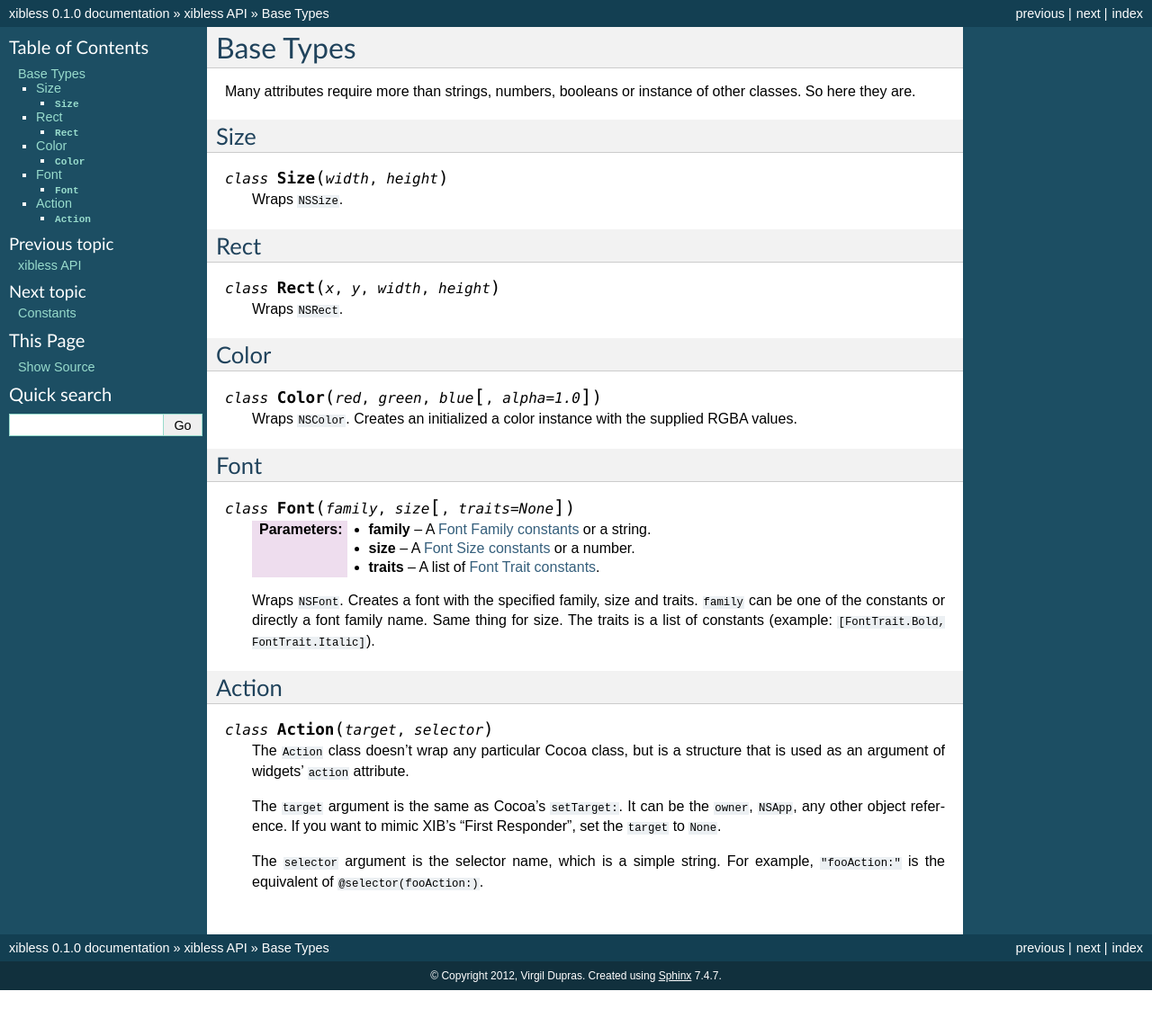
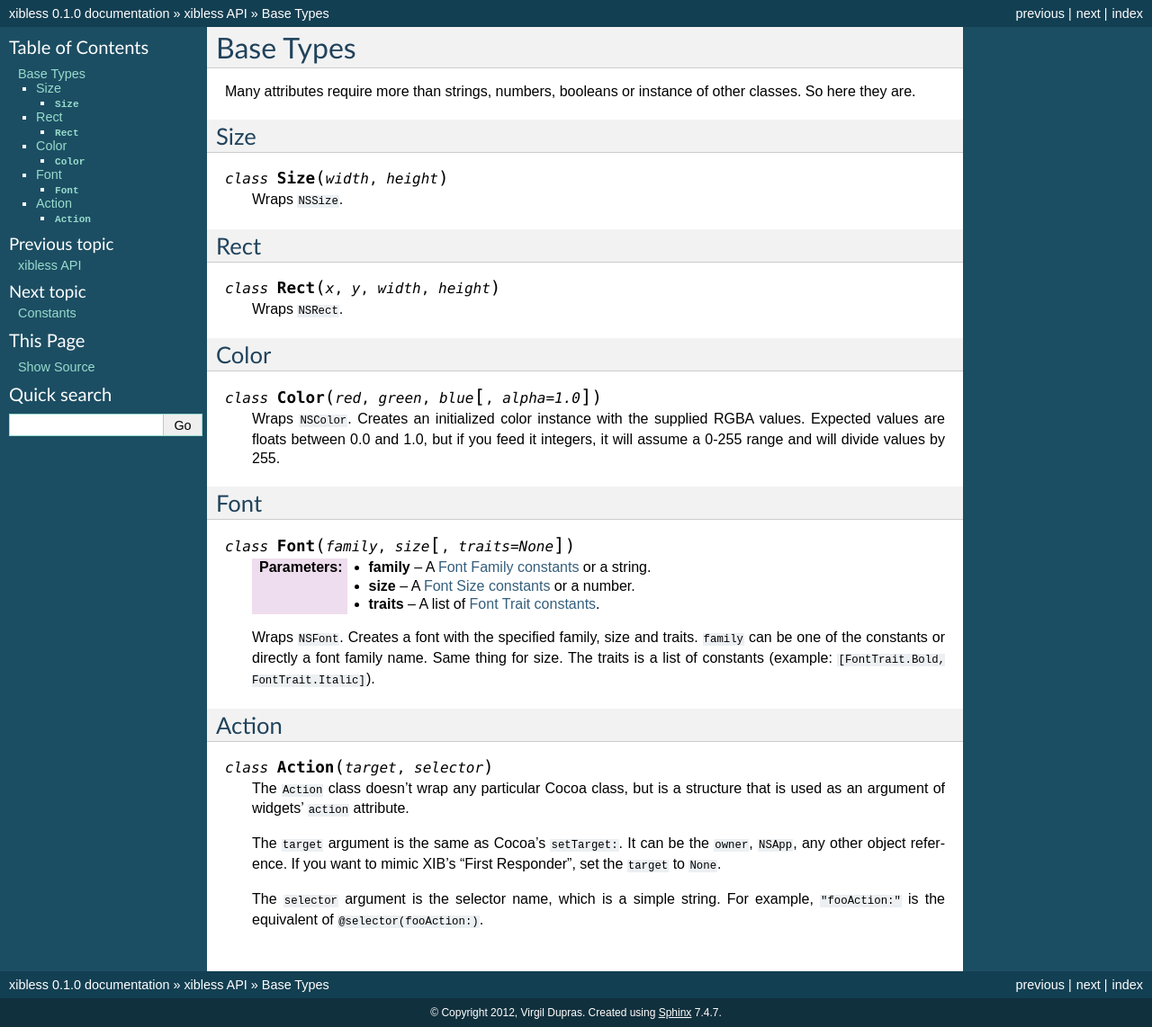
Before and after one commit to hsoft/xibless, a Sphinx documentation site: the page built from docs/api/types.rst, in a window 1280 px wide. Shown: the whole page at 90% size. Built offline with Sphinx 7.4.7, drawn with Linux system fonts in a browser that asks for light colours; before the commit the page ends 1101 px from its top, so only the background shows below that.

Commit message:
When a Color() is created with int arguments, assume values in the 0-255 range and divide by 255.

```diff
--- a/docs/api/types.rst
+++ b/docs/api/types.rst
@@ -23,7 +23,9 @@ Color
 
 .. class:: Color(red, green, blue[, alpha=1.0])
 
-    Wraps ``NSColor``. Creates an initialized a color instance with the supplied RGBA values.
+    Wraps ``NSColor``. Creates an initialized color instance with the supplied RGBA values.
+    Expected values are floats between 0.0 and 1.0, but if you feed it integers, it will assume
+    a 0-255 range and will divide values by 255.
 
 Font
 ----
```
Also changed, not shown: 1 other file.
